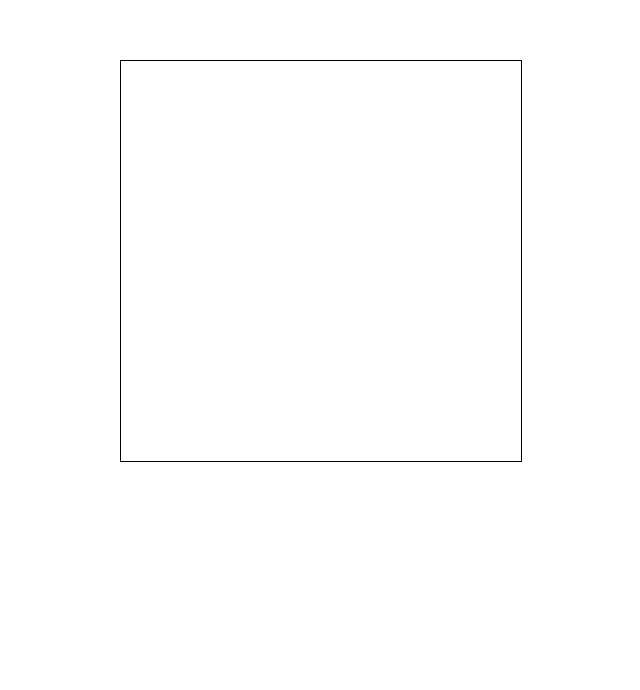
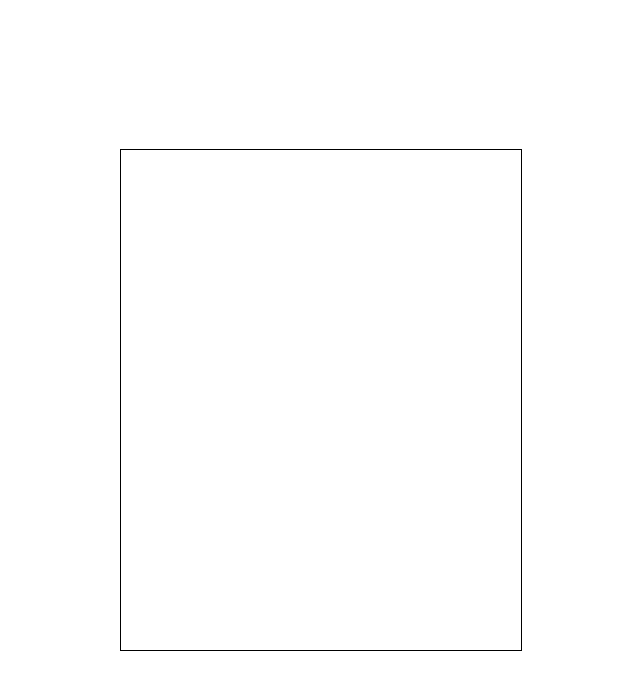
Before and after one commit to Simillo/SIE, a Vue app in the folder Interface/: page / in a window 1280 px wide. Shown: the top 690 px of the page, without its empty margins (319-959 px from the left). Built offline with nearby package versions, Linux system fonts and the light colour scheme.

Commit message:
Vertical align

```diff
--- a/Interface/src/App.vue
+++ b/Interface/src/App.vue
@@ -10,6 +10,12 @@ export default {
 </script>
 
 <style lang='scss'>
+
+html, body {
+  padding: 0;
+  margin: 0;
+  height: 100%;
+}
 #app {
   font-family: 'Avenir', Helvetica, Arial, sans-serif;
   -webkit-font-smoothing: antialiased;
@@ -18,9 +24,20 @@ export default {
 }
 
 .box {
-  width: 400px;
-  min-height: 400px;
-  border: 1px solid;
-  margin: 60px auto;
+  display: table;
+  position: absolute;
+  height: 100%;
+  width: 100%;
+  .middle-box {
+    display: table-cell;
+    vertical-align: middle;
+    .inner-box {
+      border: 1px solid #000;
+      width: 400px;
+      min-height: 500px;
+      margin-left: auto;
+      margin-right: auto;
+    }
+  }
 }
 </style>
--- a/Interface/src/components/Home.vue
+++ b/Interface/src/components/Home.vue
@@ -1,5 +1,7 @@
 <template lang='pug'>
   .box
+    .middle-box
+      .inner-box
 </template>
 
 <script>
```
